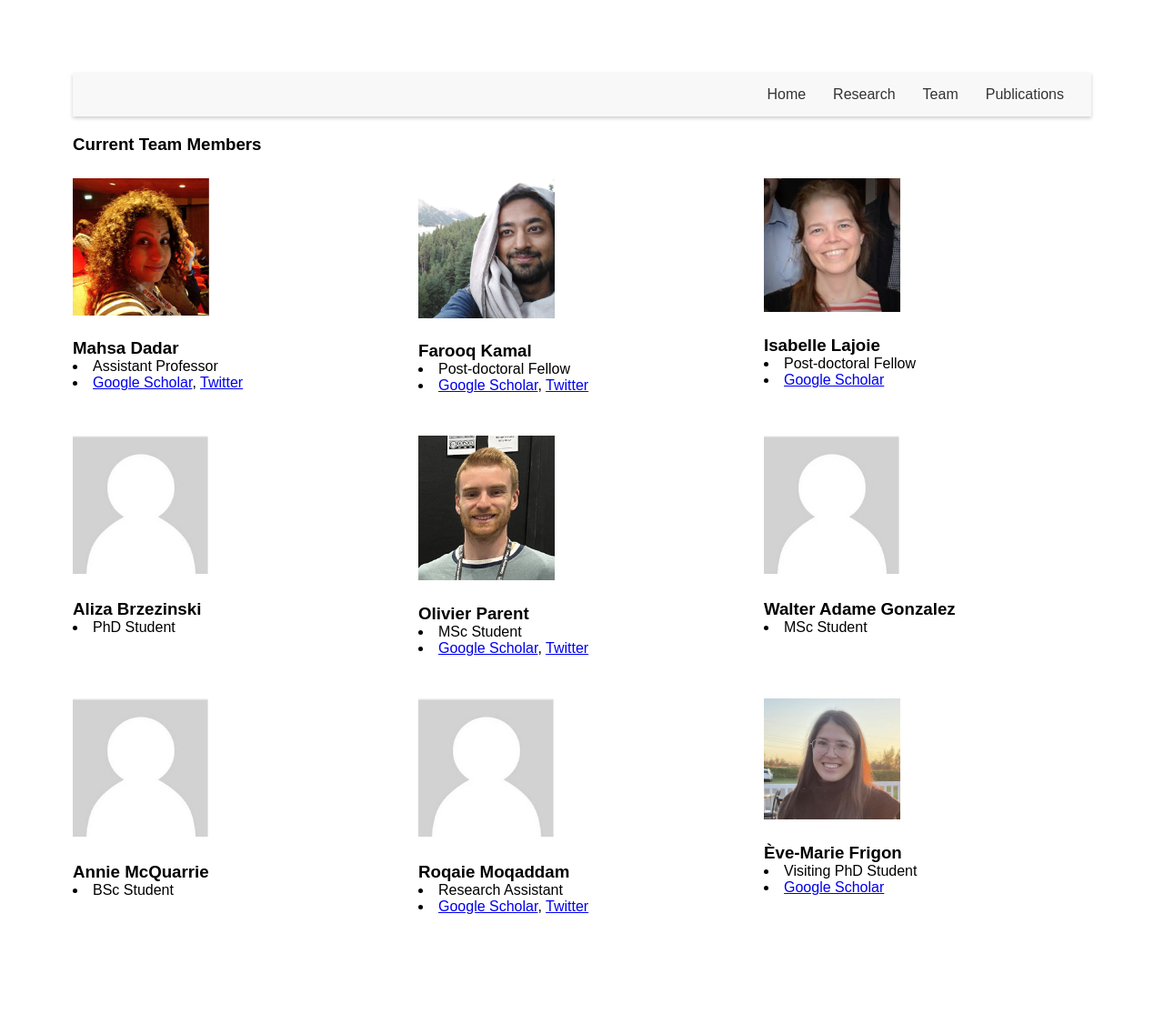
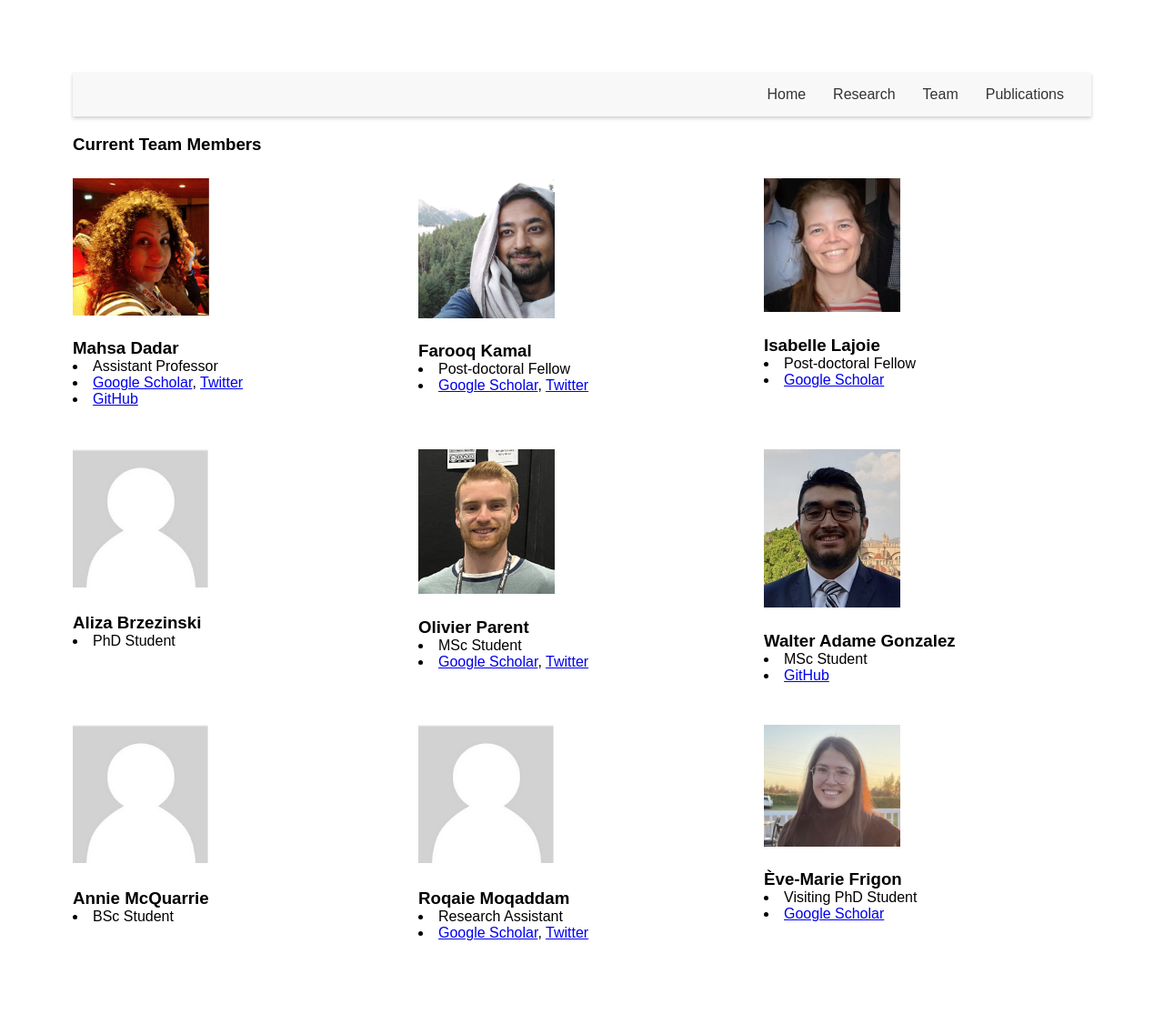
Before and after one commit to VANDAlab/VANDAlab.github.io, a Jekyll site: the page team.html, which Jekyll copies as it is, in a window 1280 px wide. Shown: the whole page at 91% size. Built offline with Jekyll 4.4.1, drawn with Linux system fonts in a browser that asks for light colours; before the commit the page ends 1086 px from its top, so only the background shows below that.

Commit message:
Update team.html

```diff
--- a/team.html
+++ b/team.html
@@ -27,6 +27,7 @@
         <li>Assistant Professor</li>
           <li> <a href="https://scholar.google.ca/citations?user=Kw-wT1oAAAAJ&hl=en" target="_blank">Google Scholar</a>,
           <a href="https://twitter.com/DadarMahsa" target="_blank">Twitter</a> </li>
+          <li> <a href="https://github.com/VANDAlab">GitHub</a> </li>
 </div>
 
 
@@ -60,9 +61,10 @@
 </div>
 
     <div class="person">
-      <img src="team/empty.png" alt="empty">
+      <img src="team/walter.jpg" alt="empty">
     <h3>Walter Adame Gonzalez</h3>
     <li>MSc Student</li>
+     <li> <a href="https://github.com/waadgo">GitHub</a> </li>
 </div>
 
     <div class="person">
```
